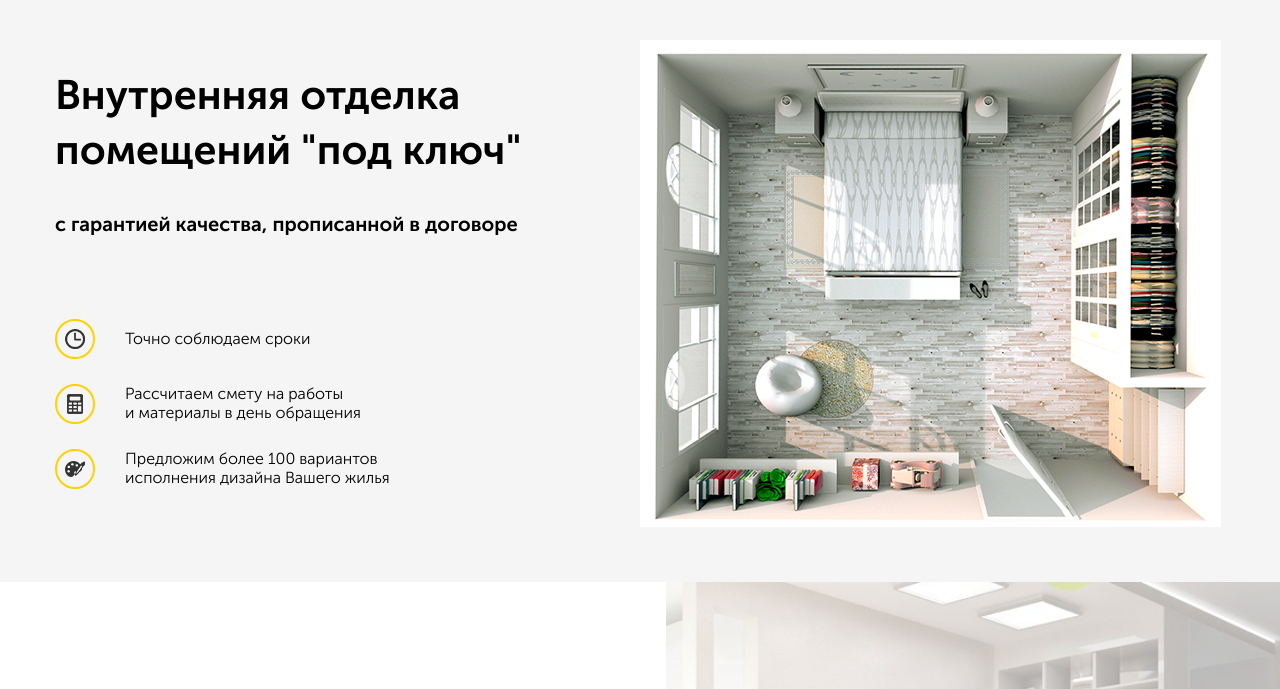
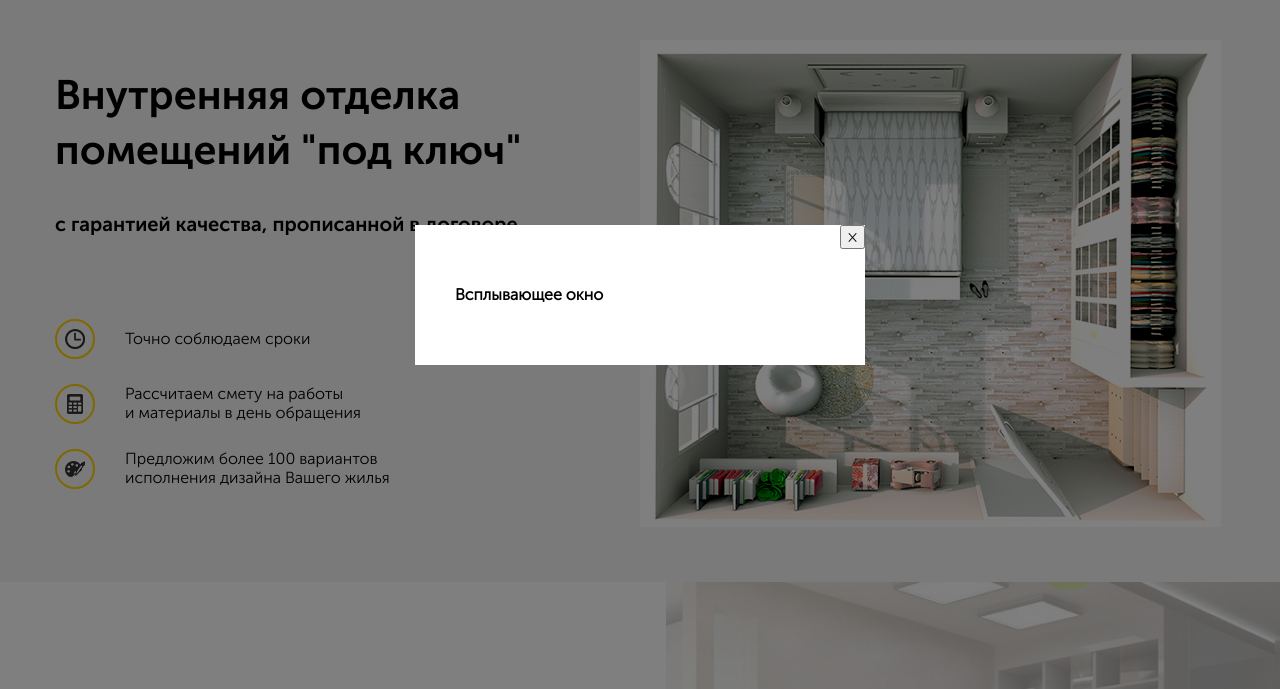
Before and after one commit to Dragoniezi/repair, a plain HTML site: page index.html in a window 1280 px wide. Both pictures are taken after a click on the button "Перезвоните мне". Shown: the part 105-794 px from the top of the page. Drawn offline with Linux system fonts and the light colour scheme.

Commit message:
Добавил всплывающее окно при клике на кнопку

```diff
--- a/index.html
+++ b/index.html
@@ -26,7 +26,7 @@
             </a>
           </div>
           <!-- /.navbar__contacts -->
-          <button class="button navbar__button">Перезвоните мне</button>
+          <button class="button navbar__button" id="button">Перезвоните мне</button>
         </div>
         <!-- /.navbar__info -->
       </div>
@@ -105,6 +105,16 @@
   </main>
 
 
+  <div class="modal" id="modal">
+    <div class="modal-dialog">
+      <button class="modal-dialog__close" id="close">&times;</button>
+      <h4 class="modal-dialoge__title">Всплывающее окно</h4>
+    </div>
+  </div>
+
+
+  <script src="js/main.js"></script>
+
 </body>
 
 </html>
--- /dev/null
+++ b/js/main.js
@@ -0,0 +1,11 @@
+var button = document.querySelector('#button');
+var modal = document.querySelector('#modal');
+var close = document.querySelector('#close');
+
+button.addEventListener('click', function() {
+  modal.classList.add('modal_active');
+});
+
+close.addEventListener('click', function() {
+  modal.classList.remove('modal_active');
+});
--- /dev/null
+++ b/sass/blocks/_modal.sass
@@ -0,0 +1,22 @@
+.modal
+  position: fixed
+  left: 0
+  top: 0
+  width: 100%
+  height: 100%
+  background-color: rgba(#000, 0.5)
+  display: none
+  &_active
+    display: flex
+  &-dialog
+    position: relative
+    margin: auto
+    max-width: 450px
+    width: 90%
+    min-width: 200px
+    background-color: #fff
+    padding: 40px
+    &__close
+      position: absolute
+      top: 0
+      right: 0
--- a/sass/style.sass
+++ b/sass/style.sass
@@ -4,3 +4,4 @@
 @import 'blocks/_navbar'
 @import 'blocks/_hero'
 @import 'blocks/_offer'
+@import 'blocks/_modal'
```
Also changed, not shown: css/style.css, 1 other file.
